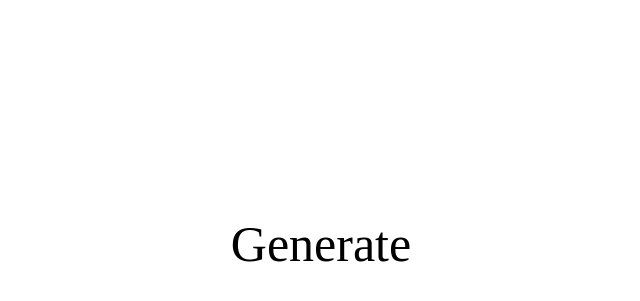
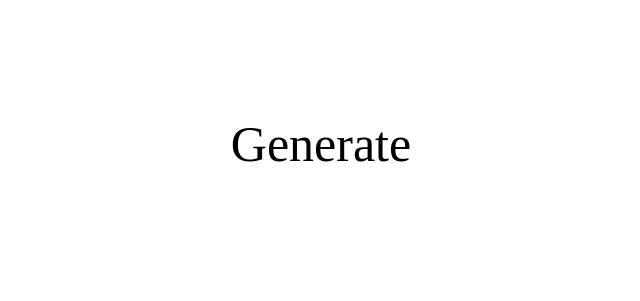
Before and after one commit to knoy00/Passkey-Generator, a website built with Vite: page index.html in a window 1280 px wide. Shown: the part 1540-1841 px from the top of the page, without its empty margins (319-959 px from the left). After the commit the page ends 1758 px from the top, so only its background shows below. Built offline with nearby package versions, Linux system fonts and the light colour scheme.

Commit message:
Update index.css

```diff
--- a/index.css
+++ b/index.css
@@ -66,7 +66,7 @@ button:hover{
         padding: 25px 30px;
         transition: all .42s ease;
         font-size: 50px;
-        margin-top: 750px;
+        margin-top: 650px;
     }
     #password{
         font-size: 70px;
```
